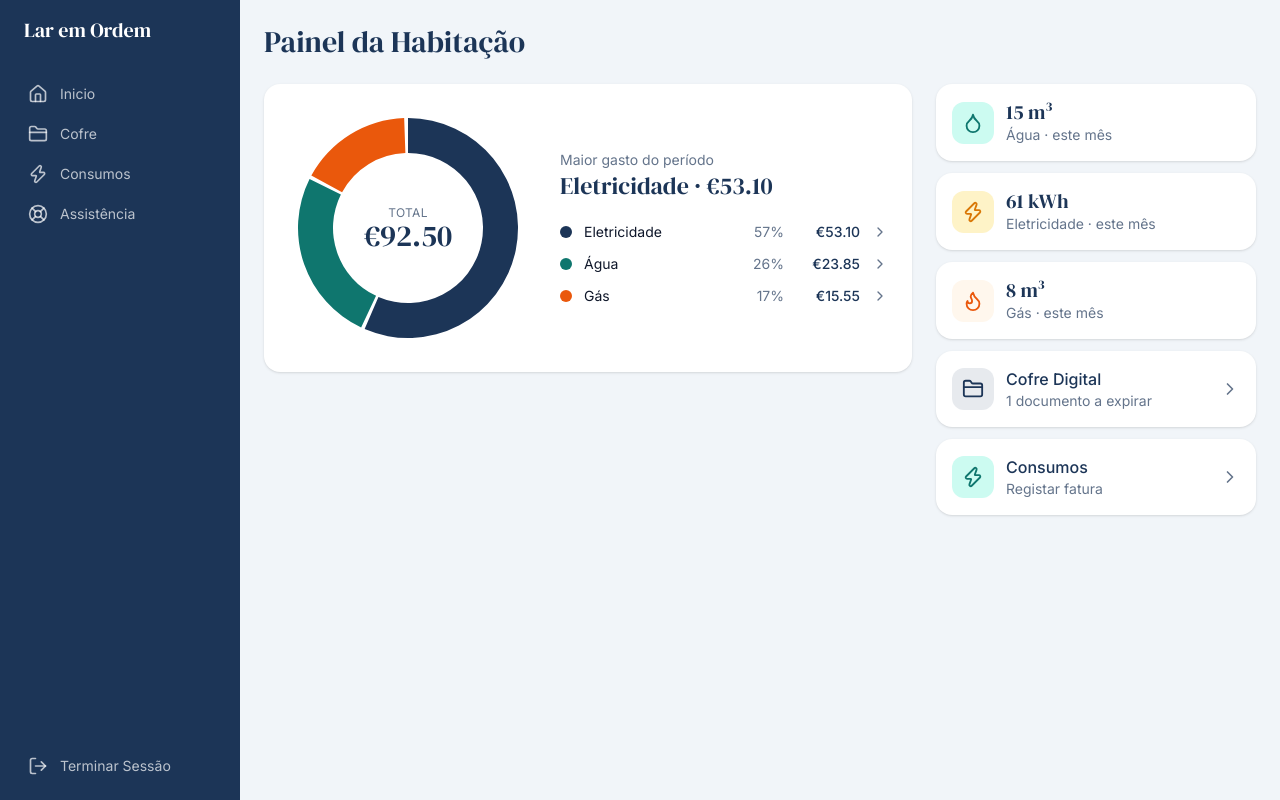
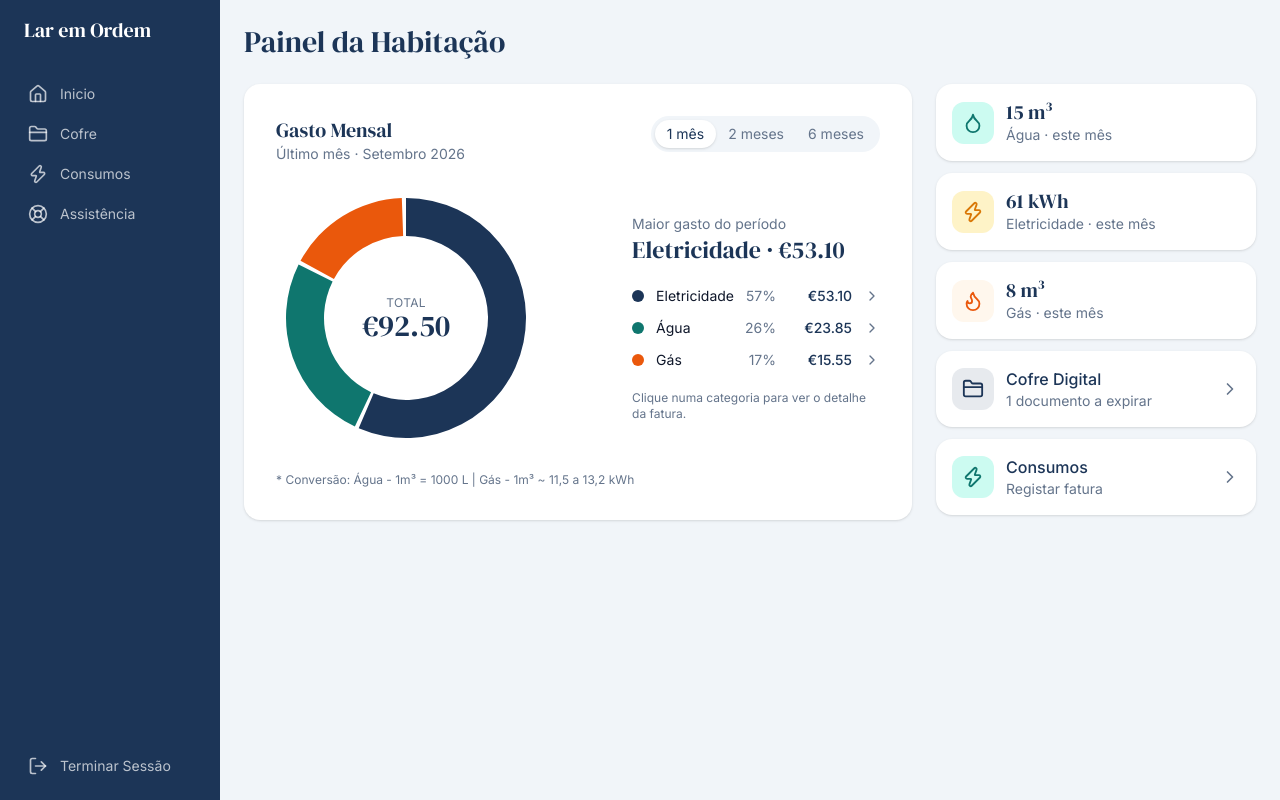
Before and after one commit to SpookyP/Lar-em-Ordem-Projeto-Final, a React (Vite) app in the folder lar-em-ordem-frontend/: page /teste-layout in a window 1280 px wide. Built offline with nearby package versions, Linux system fonts and the light colour scheme; no server answers.

Commit message:
Completar dashboard com legendas, periodos e detalhes
Adicionadas legendas, nota de conversão e separador de periodo (1 mes/2 meses/6 meses).
Ajustas de dimensoes e espacamentos para equilibrar o layout.

```diff
--- a/lar-em-ordem-frontend/src/components/ui/ConsumptionChart.jsx
+++ b/lar-em-ordem-frontend/src/components/ui/ConsumptionChart.jsx
@@ -1,26 +1,31 @@
-import { PieChart, Pie, ResponsiveContainer, Sector } from 'recharts';
-import { useState } from 'react';
-import { ChevronRight } from 'lucide-react';
+import { PieChart, Pie, ResponsiveContainer, Sector } from "recharts";
+import { useState } from "react";
+import { ChevronRight } from "lucide-react";
 
 //dados de exemplo
 const data = [
-  { name: 'Eletricidade', value: 53.10, color: '#1C3557' },
-  { name: 'Água', value: 23.85, color: '#0F766E' },
-  { name: 'Gás', value: 15.55, color: '#EA580C' },
+  { name: "Eletricidade", value: 53.1, color: "#1C3557" },
+  { name: "Água", value: 23.85, color: "#0F766E" },
+  { name: "Gás", value: 15.55, color: "#EA580C" },
 ];
 
-export function ConsumptionChart(){
+export function ConsumptionChart() {
   const [focused, setFocused] = useState(null);
   const total = data.reduce((sum, item) => sum + item.value, 0);
 
-    const center = focused !== null ? {label: data[focused].name, value: data[focused].value} : { label: 'Total', value: total };
+  const center =
+    focused !== null
+      ? { label: data[focused].name, value: data[focused].value }
+      : { label: "Total", value: total };
 
-    const biggest = data.reduce((max, item) => item.value > max.value ? item : max);
+  const biggest = data.reduce((max, item) =>
+    item.value > max.value ? item : max,
+  );
 
   return (
-        <div className="flex flex-col lg:flex-row items-center gap-8">
+    <div className="flex flex-col lg:flex-row items-center gap-24">
       {/* grafico de anel */}
-            <div className="relative shrink-0" style={{ width: 240, height: 240 }}>
+      <div className="relative shrink-0" style={{ width: 260, height: 260 }}>
         <ResponsiveContainer width="100%" height="100%">
           <PieChart>
             <Pie
@@ -28,8 +33,8 @@ export function ConsumptionChart(){
               dataKey="value"
               cx="50%"
               cy="50%"
-                            innerRadius={75}
-                            outerRadius={110}
+              innerRadius={82}
+              outerRadius={120}
               startAngle={90}
               endAngle={-270}
               paddingAngle={2}
@@ -44,7 +49,7 @@ export function ConsumptionChart(){
                     {...props}
                     fill={data[index].color}
                     opacity={opacity}
-                                    style={{ transition: 'opacity 0.18s' }}
+                    style={{ transition: "opacity 0.18s" }}
                   />
                 );
               }}
@@ -63,7 +68,7 @@ export function ConsumptionChart(){
       </div>
 
       {/* legenda */}
-            <div className="flex-1 w-full">
+      <div className="w-full max-w-sm">
         <p className="text-sm text-muted">Maior gasto do período</p>
         <p className="font-display text-2xl text-navy mb-5">
           {biggest.name} · €{biggest.value.toFixed(2)}
@@ -93,6 +98,10 @@ export function ConsumptionChart(){
             );
           })}
         </ul>
+
+        <p className="text-xs text-muted mt-5">
+          Clique numa categoria para ver o detalhe da fatura.
+        </p>
       </div>
     </div>
   );
--- a/lar-em-ordem-frontend/src/pages/Dashboard/Dashboard.jsx
+++ b/lar-em-ordem-frontend/src/pages/Dashboard/Dashboard.jsx
@@ -1,9 +1,14 @@
-import { Droplet, Zap, Flame, FolderClosed } from 'lucide-react';
-import { SummaryCard } from '../../components/ui/SummaryCard';
-import { ShortcutCard } from '../../components/ui/ShortcutCard';
-import { ConsumptionChart } from '../../components/ui/ConsumptionChart';
+import { Droplet, Zap, Flame, FolderClosed } from "lucide-react";
+import { SummaryCard } from "../../components/ui/SummaryCard";
+import { ShortcutCard } from "../../components/ui/ShortcutCard";
+import { ConsumptionChart } from "../../components/ui/ConsumptionChart";
+import { useState } from "react";
+
+const periods = ["1 mês", "2 meses", "6 meses"];
 
 export default function Dashboard() {
+  const [period, setPeriod] = useState("1 mês");
+
   return (
     <div className="flex flex-col gap-6">
       <header>
@@ -12,8 +17,36 @@ export default function Dashboard() {
 
       <div className="flex flex-col lg:flex-row gap-6">
         <div className="flex-1">
-          <div className="rounded-2xl bg-card p-6 shadow-sm text-muted">
+          <div className="rounded-2xl bg-card p-8 shadow-sm">
+            {/* cabecalho do cartao */}
+            <div className="flex items-start justify-between mb-6">
+              <div>
+                <h2 className="font-display text-xl text-navy">Gasto Mensal</h2>
+                <p className="text-sm text-muted">Último mês · Setembro 2026</p>
+              </div>
+
+              <div className="flex rounded-full bg-surface p-1">
+                {periods.map((p) => (
+                  <button
+                    hey={p}
+                    onClick={() => setPeriod(p)}
+                    className={`rounded-full px-3 py-1 text-sm transition ${
+                      period === p
+                        ? "bg-card text-navy shadow-sm"
+                        : "text-muted hover:text-navy"
+                    }`}
+                  >
+                    {p}
+                  </button>
+                ))}
+              </div>
+            </div>
+
             <ConsumptionChart />
+
+            <p className="text-xs text-muted mt-6 ">
+              * Conversão: Água - 1m³ = 1000 L | Gás - 1m³ ~ 11,5 a 13,2 kWh
+            </p>
           </div>
         </div>
 
```
Lines whose indentation alone changed are shown as unchanged.
